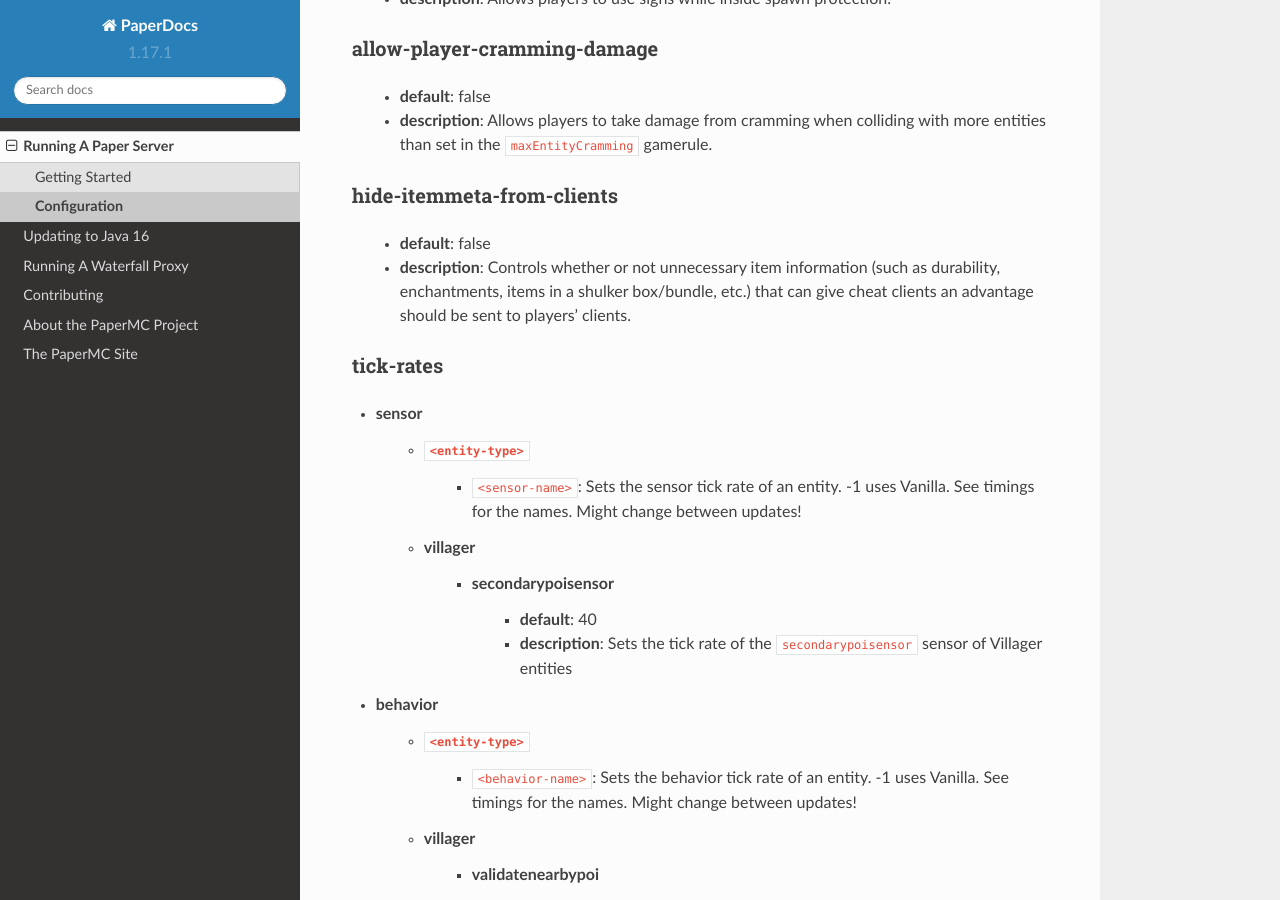
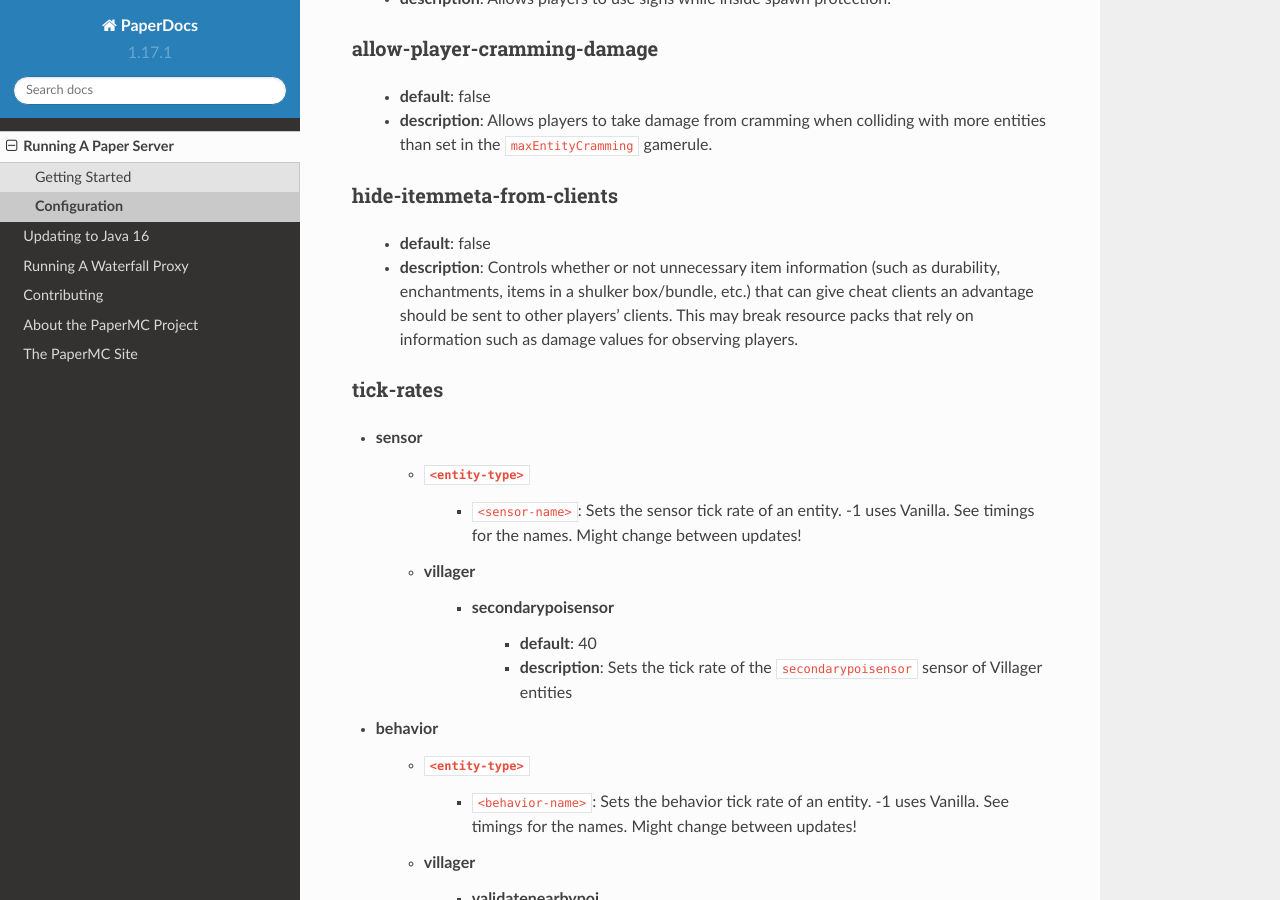
Before and after one commit to PaperMC/PaperDocs, a Sphinx documentation site: the page built from source/server/configuration.rst, in a window 1280 px wide and 900 px high, scrolled down 28199 px. Built offline with Sphinx 7.4.7 and the Read the Docs theme 2.0.0, drawn with Linux system fonts in a browser that asks for light colours.

Commit message:
Add note about resource packs.

```diff
--- a/source/server/configuration.rst
+++ b/source/server/configuration.rst
@@ -1213,8 +1213,9 @@ hide-itemmeta-from-clients
    - **default**: false
    - **description**: Controls whether or not unnecessary item information
      (such as durability, enchantments, items in a shulker box/bundle, etc.)
-     that can give cheat clients an advantage should be sent to players'
-     clients.
+     that can give cheat clients an advantage should be sent to other players'
+     clients. This may break resource packs that rely on information such as
+     damage values for observing players.
 
 tick-rates
 ~~~~~~~~~~
```
